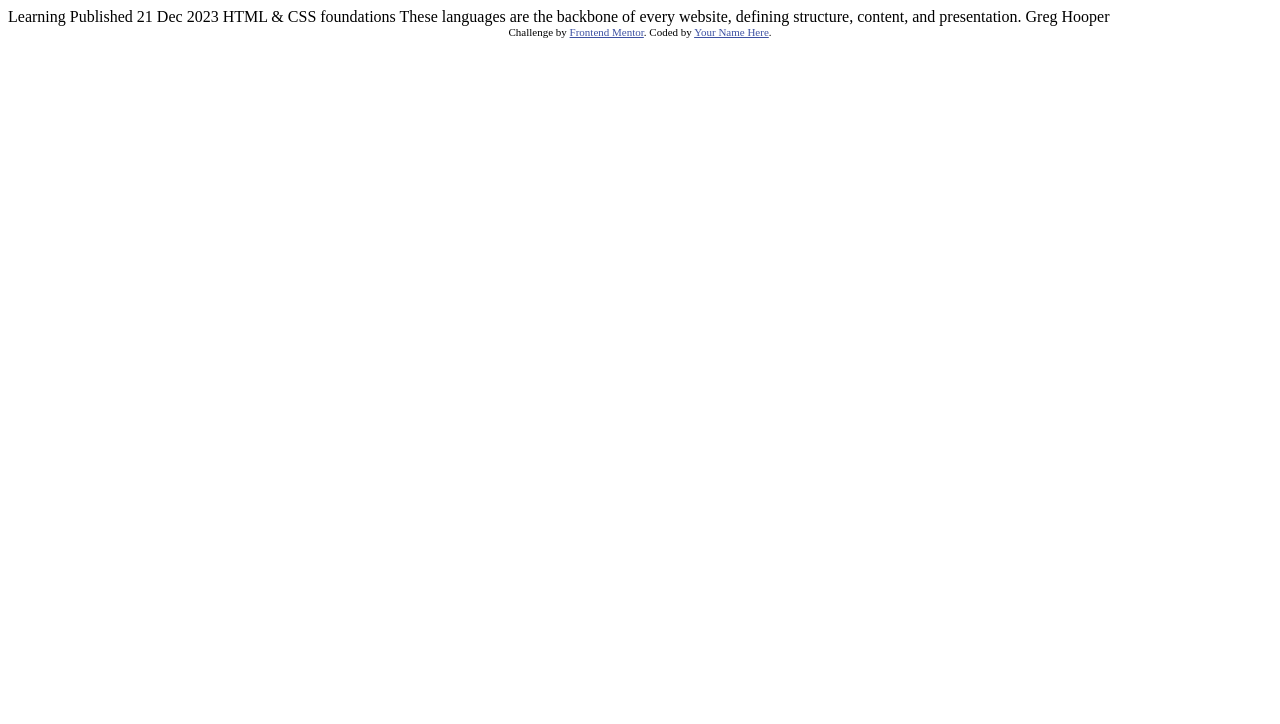
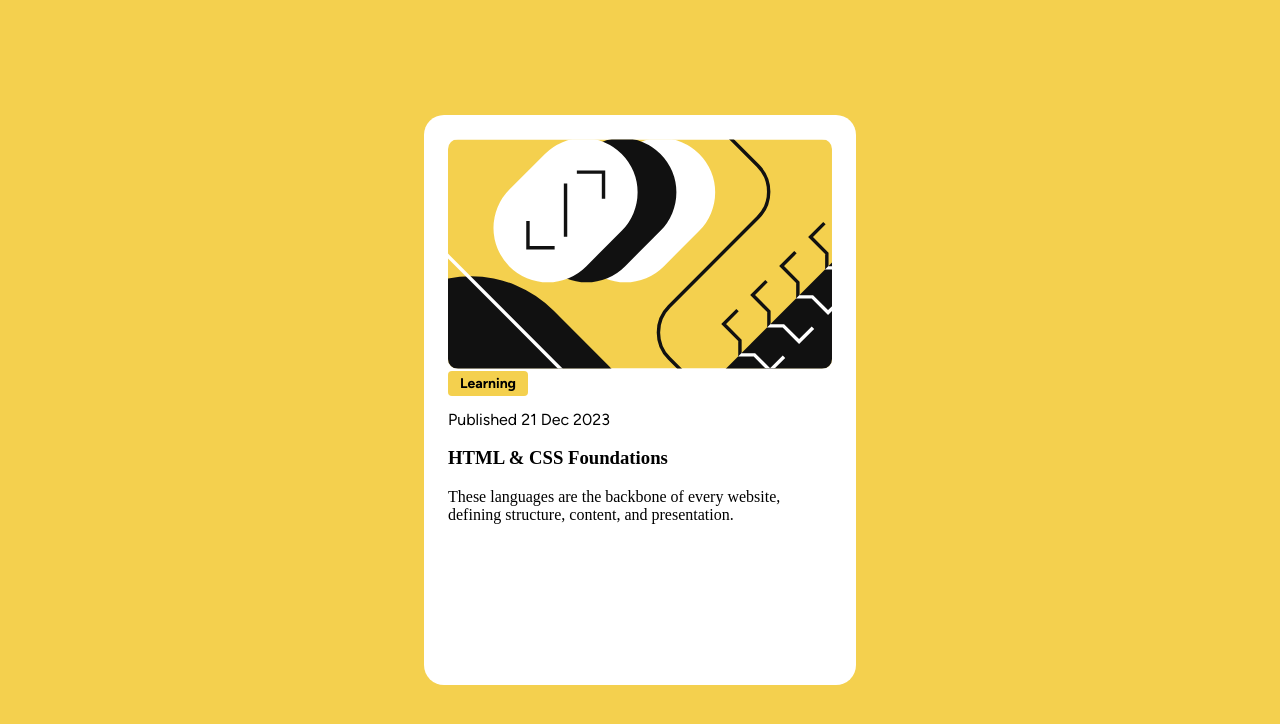
Before and after one commit to SiddhantKo/blog-preview-card, a plain HTML site: page index.html in a window 1280 px wide. Drawn offline with Linux system fonts and the light colour scheme.

Commit message:
adding components

```diff
--- a/index.html
+++ b/index.html
@@ -3,32 +3,19 @@
 <head>
   <meta charset="UTF-8">
   <meta name="viewport" content="width=device-width, initial-scale=1.0"> <!-- displays site properly based on user's device -->
-
   <link rel="icon" type="image/png" sizes="32x32" href="./assets/images/favicon-32x32.png">
-
   <title>Frontend Mentor | Blog preview card</title>
-
-  <!-- Feel free to remove these styles or customise in your own stylesheet 👍 -->
-  <style>
-    .attribution { font-size: 11px; text-align: center; }
-    .attribution a { color: hsl(228, 45%, 44%); }
-  </style>
+  <link rel="stylesheet" href="styles.css">
 </head>
 <body>
-
-  Learning
-
-  Published 21 Dec 2023
-
-  HTML & CSS foundations
-
-  These languages are the backbone of every website, defining structure, content, and presentation.
-
-  Greg Hooper
-
-  <div class="attribution">
-    Challenge by <a href="https://www.frontendmentor.io?ref=challenge" target="_blank">Frontend Mentor</a>.
-    Coded by <a href="#">Your Name Here</a>.
+  <div class="card">
+    <img src="assets/images/illustration-article.svg">
+    <div class="category">
+      <span class="tag">Learning</span>
+      <p class="a">Published 21 Dec 2023</p>
+      <h3>HTML & CSS Foundations</h3>
+      <p>These languages are the backbone of every website, defining structure, content, and presentation.</p>
+    </div>
   </div>
 </body>
 </html>
--- /dev/null
+++ b/styles.css
@@ -0,0 +1,50 @@
+html, body {
+    background-color: hsl(47, 88%, 63%);
+    display: flex;
+    justify-content: center;
+    align-items: center;
+    height: 100%;
+}
+
+.card {
+    width: 384px;
+    height: 522px;
+    background-color: hsl(0, 0%, 100%);
+    border-radius: 20px;
+    padding: 24px;
+    row-gap: 70px;
+}
+
+img {
+    width: 100%;
+    border-radius: 10px;
+}
+
+@font-face {
+    font-family: 'Figtree-variable';
+    src: url(assets/fonts/Figtree-VariableFont_wght.ttf);
+}
+
+@font-face {
+    font-family: 'Figtree-italic';
+    src: url(assets/fonts/Figtree-Italic-VariableFont_wght.ttf);
+}
+
+.tag{
+    font-family: 'Figtree-variable';
+    font-size: 14px;
+    line-height: 150%;
+    letter-spacing: 0px;
+    font-weight: 700;
+    background-color: hsl(47, 88%, 63%);
+    padding: 4px 12px 4px 12px;
+    border-radius: 4px;
+}
+
+p.a {
+    font-family: 'Figtree-variable';
+}
+
+.category{
+
+}
```
